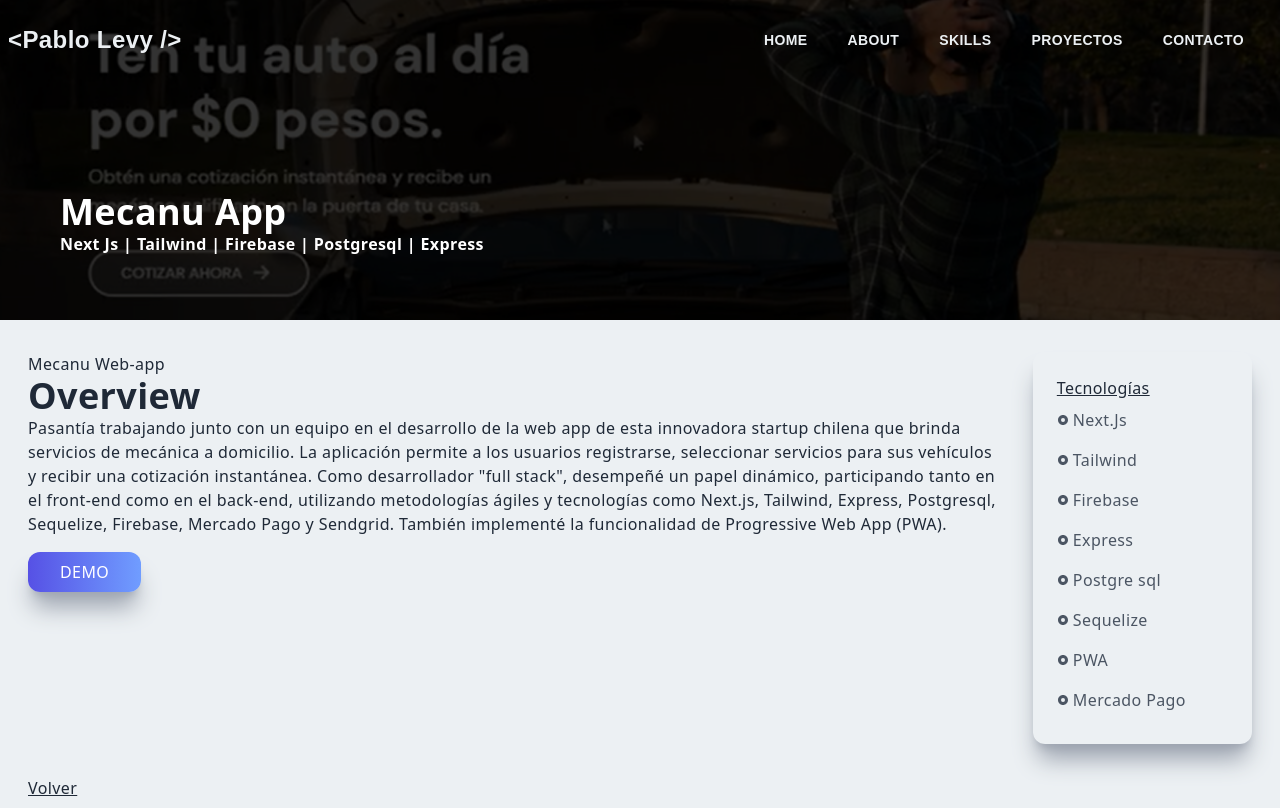
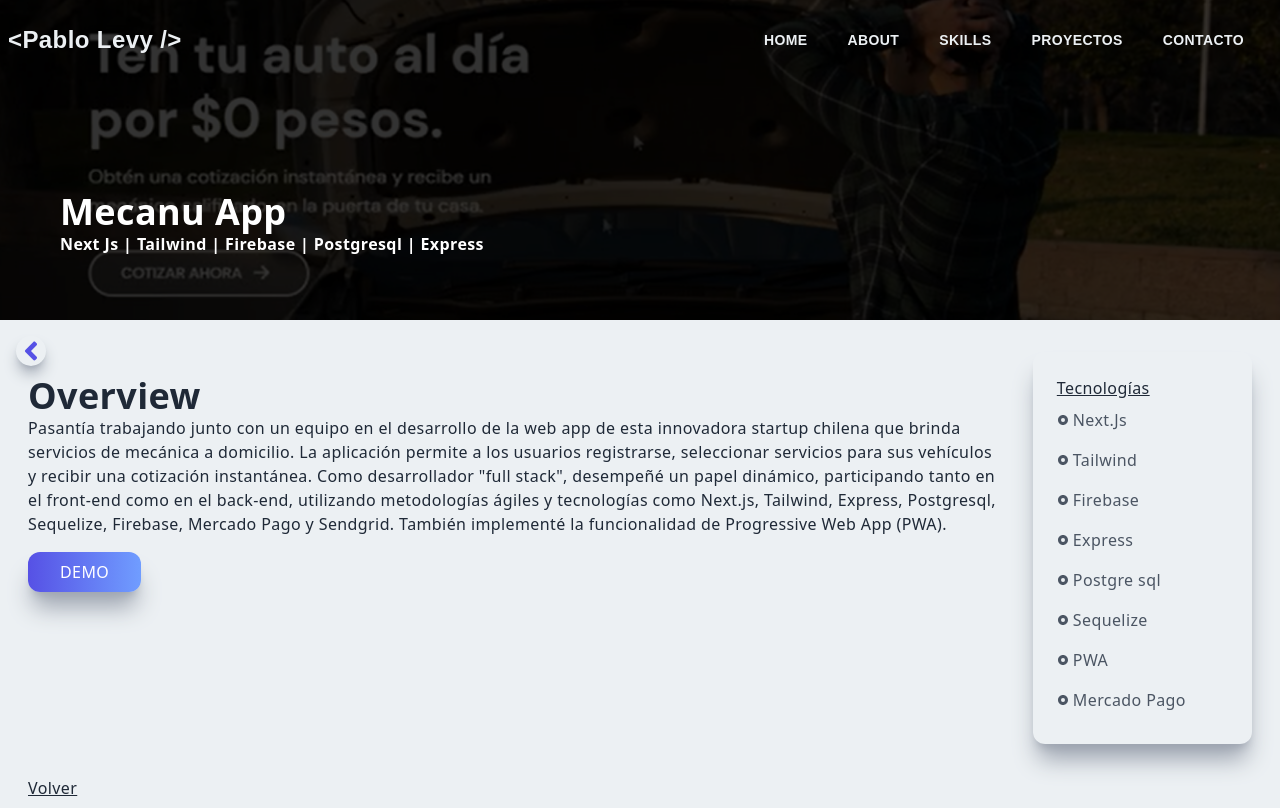
Before and after one commit to pabloele/portfolio, a Next.js app: page /mecanu in a window 1280 px wide. Built offline with nearby package versions, Linux system fonts and the light colour scheme; a web font is replaced by a local one.

Commit message:
back button in all proyects

```diff
--- a/pages/mecanu.jsx
+++ b/pages/mecanu.jsx
@@ -2,6 +2,7 @@ import React from "react";
 import Image from "next/image";
 import mecanuImg from "../public/assets/proyects/mecanu.png";
 import { RiRadioButtonFill } from "react-icons/ri";
+import {FaAngleLeft} from "react-icons/fa"
 import Link from "next/link";
 export default function mecanu() {
   return (
@@ -20,9 +21,15 @@ export default function mecanu() {
           <h3>Next Js | Tailwind | Firebase | Postgresql | Express</h3>
         </div>
       </div>
+       <Link href="/#proyects">
+
+          <div className="fixed m-4 rounded-full shadow-lg shadow-gray-400 cursor-pointer hover:scale-105 ease-in duration-200" >
+                    <FaAngleLeft size={30} className="text-[#5651e5]"/>
+          </div>
+        </Link>
       <div className="max-w-[1240px] mx-auto p-2 grid md:grid-cols-5 gap-8 pt-8 ">
         <div className="col-span-4">
-          <p>Mecanu Web-app</p>
+          <br />
           <h2>Overview</h2>
           <p>
             {`Pasantía trabajando junto con un equipo en el desarrollo de la web
--- a/pages/netflix.jsx
+++ b/pages/netflix.jsx
@@ -2,7 +2,7 @@ import React from "react";
 import Image from "next/image";
 import Link from "next/link";
 import netflixImg from "../public/assets/proyects/netflix.jpg";
-import { RiRadioButtonFill , RiSkipBackFill} from "react-icons/ri";
+import { RiRadioButtonFill} from "react-icons/ri";
 import {FaAngleLeft} from "react-icons/fa"
 export default function pokemon() {
   return (
--- a/pages/openvino.jsx
+++ b/pages/openvino.jsx
@@ -3,6 +3,7 @@ import Image from "next/image";
 import Link from "next/link";
 import pokemonImg from "../public/assets/proyects/pokemon.png";
 import { RiRadioButtonFill } from "react-icons/ri";
+import {FaAngleLeft} from "react-icons/fa"
 export default function pokemon() {
   return (
     <div className="w-full">
@@ -20,9 +21,15 @@ export default function pokemon() {
           <h3>React | Css puro | Postgresql | Express</h3>
         </div>
       </div>
+      <Link href="/#proyects">
+
+          <div className="fixed m-4 rounded-full shadow-lg shadow-gray-400 cursor-pointer hover:scale-105 ease-in duration-200" >
+                    <FaAngleLeft size={30} className="text-[#5651e5]"/>
+          </div>
+        </Link>
       <div className="max-w-[1240px] mx-auto p-2 grid md:grid-cols-5 gap-8 pt-8 ">
         <div className="col-span-4">
-          <p>Mecanu Web-app</p>
+         <br />
           <h2>Overview</h2>
           <p>
             Aplicación desarrollada como proyecto individual durante el bootcamp
--- a/pages/pokemon.jsx
+++ b/pages/pokemon.jsx
@@ -3,6 +3,7 @@ import Image from "next/image";
 import Link from "next/link";
 import pokemonImg from "../public/assets/proyects/pokemon.png";
 import { RiRadioButtonFill } from "react-icons/ri";
+import {FaAngleLeft} from "react-icons/fa"
 export default function pokemon() {
   return (
     <div className="w-full">
@@ -20,9 +21,15 @@ export default function pokemon() {
           <h3>React | Css puro | Postgresql | Express</h3>
         </div>
       </div>
+      <Link href="/#proyects">
+
+          <div className="fixed m-4 rounded-full shadow-lg shadow-gray-400 cursor-pointer hover:scale-105 ease-in duration-200" >
+                    <FaAngleLeft size={30} className="text-[#5651e5]"/>
+          </div>
+        </Link>
       <div className="max-w-[1240px] mx-auto p-2 grid md:grid-cols-5 gap-8 pt-8 ">
         <div className="col-span-4">
-          <p>Mecanu Web-app</p>
+          <br />
           <h2>Overview</h2>
           <p>
             Aplicación desarrollada como proyecto individual durante el bootcamp
--- a/pages/portfolio.jsx
+++ b/pages/portfolio.jsx
@@ -2,6 +2,7 @@ import React from "react";
 import Image from "next/image";
 import portfolioImg from "../public/assets/proyects/portfolio.png";
 import { RiRadioButtonFill } from "react-icons/ri";
+import {FaAngleLeft} from "react-icons/fa"
 import Link from "next/link";
 export default function mecanu() {
   return (
@@ -20,9 +21,15 @@ export default function mecanu() {
           <h3>Next Js 13 | Tailwind </h3>
         </div>
       </div>
+      <Link href="/#proyects">
+
+          <div className="fixed m-4 rounded-full shadow-lg shadow-gray-400 cursor-pointer hover:scale-105 ease-in duration-200" >
+                    <FaAngleLeft size={30} className="text-[#5651e5]"/>
+          </div>
+        </Link>
       <div className="max-w-[1240px] mx-auto p-2 grid md:grid-cols-5 gap-8 pt-8 ">
         <div className="col-span-4">
-          <p>Portfolio App</p>
+          <br />
           <h2>Overview</h2>
           <p>
             {`Portfolio full responsive realizado en Next Js version 13, utilizando Tailwind`}
```
